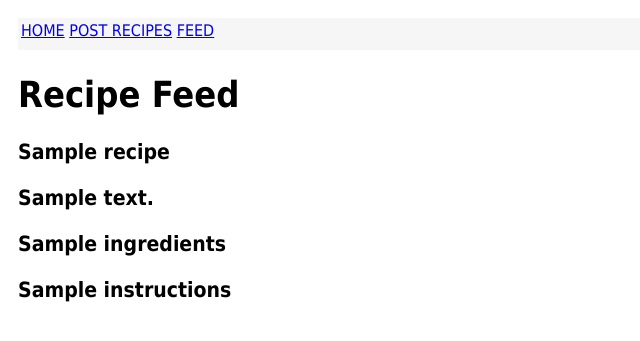
After one commit to adamE4/Zob, a Python web app: template app/templates/feed.html in a window 1280 px wide. The commit adds this page. Shown: the top 341 px of the page, without its empty margins (0-640 px from the left). Run offline with Jinja, Linux system fonts and the light colour scheme; the template is opened without the code that fills it: most values are stand-ins (such as "Sample title", 1, 10 or a date in 2020); some libraries are stand-ins or nearby versions.

Commit message:
Created a Feed to show the Created Recipes

```diff
--- a/app/routes.py
+++ b/app/routes.py
@@ -37,3 +37,8 @@ def create_recipe():
         return redirect('/index')
 
     return render_template('recipes.html', form=cform)
+
+@app.route('/recipe_feed')
+def recipe_feed():
+    recipe_list = recipes.query.all()
+    return render_template('feed.html', recipes=recipe_list)
--- a/app/templates/base.html
+++ b/app/templates/base.html
@@ -2,12 +2,16 @@
 <head>
     <link rel="stylesheet" href="{{ url_for('static', filename='css/main.css') }}">
 </head>
-
 <body>
-        <div class ="nav-container">
+    <div class="nav-container">
         <table>
             <tr>
-                <td><a href="{{ url_for('index') }}" class = "button">Home</a> <a href="{{ url_for('create_recipe') }}" class = "button">Post Recipes</a></td>
+                <td>
+                    <a href="{{ url_for('index') }}" class="button">Home</a>
+                    <a href="{{ url_for('create_recipe') }}" class="button">Post Recipes</a>
+                    <!-- Add the Feed link here -->
+                    <a href="{{ url_for('recipe_feed') }}" class="button">Feed</a>
+                </td>
             </tr>
         </table>
     </div>
@@ -23,6 +27,5 @@
 
         {% block content %} {% endblock %}
     </div>
-
 </body>
 </html>
--- /dev/null
+++ b/app/templates/feed.html
@@ -0,0 +1,16 @@
+
+{% extends "base.html" %}
+
+{% block content %}
+<h1>Recipe Feed</h1>
+<div class="feed">
+    {% for recipe in recipes %}
+    <div class="feed-item">
+        <h3>{{ recipe.title }}</h3>
+        <h3>{{ recipe.description }}</h3>
+        <h3>{{ recipe.ingredients }}</h3>
+        <h3>{{ recipe.instructions }}</h3>
+    </div>
+    {% endfor %}
+</div>
+{% endblock %}
```
Also changed, not shown: recipes.db (added), zob.db, 1 other file. Lines whose indentation alone changed are shown as unchanged.
